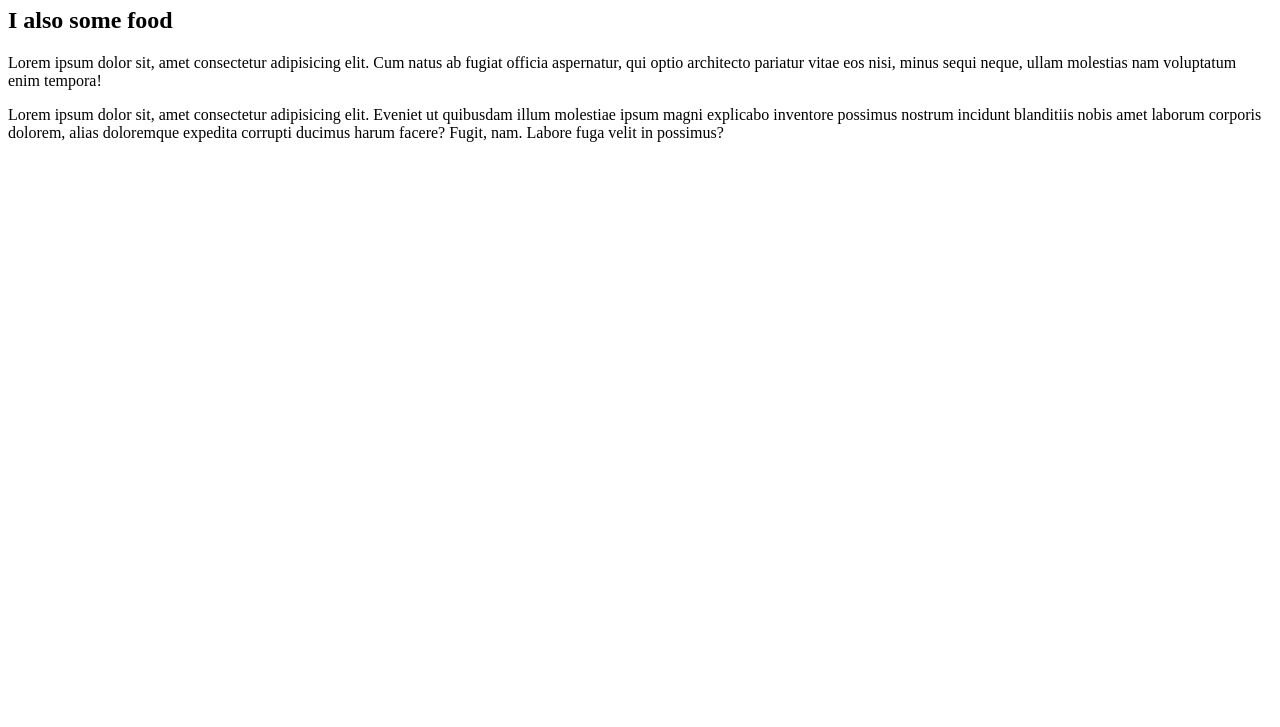
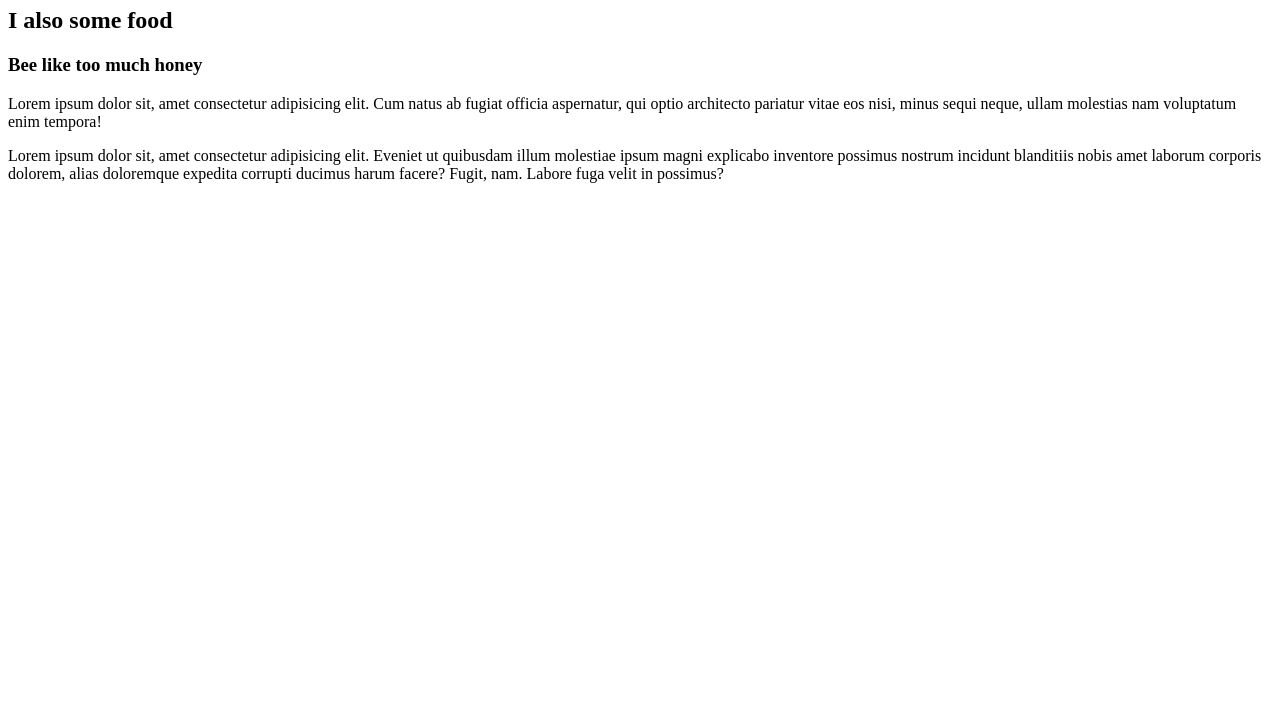
Before and after one commit to Mehediemran009/My-Honey, a plain HTML site: page index.html in a window 1280 px wide. Shown: the part 73-800 px from the top of the page. Drawn offline with Linux system fonts and the light colour scheme.

Commit message:
style added

```diff
--- a/index.html
+++ b/index.html
@@ -9,6 +9,7 @@
 <body>
    <h1>Today i eat honey</h1>
    <h2>I also some food</h2>
+   <h3> Bee like too much honey</h3>
    <p>Lorem ipsum dolor sit, amet consectetur adipisicing elit. Cum natus ab fugiat officia aspernatur, qui optio architecto pariatur vitae eos nisi, minus sequi neque, ullam molestias nam voluptatum enim tempora!</p>
 
    <p>Lorem ipsum dolor sit, amet consectetur adipisicing elit. Eveniet ut quibusdam illum molestiae ipsum magni explicabo inventore possimus nostrum incidunt blanditiis nobis amet laborum corporis dolorem, alias doloremque expedita corrupti ducimus harum facere? Fugit, nam. Labore fuga velit in possimus?</p>
```
